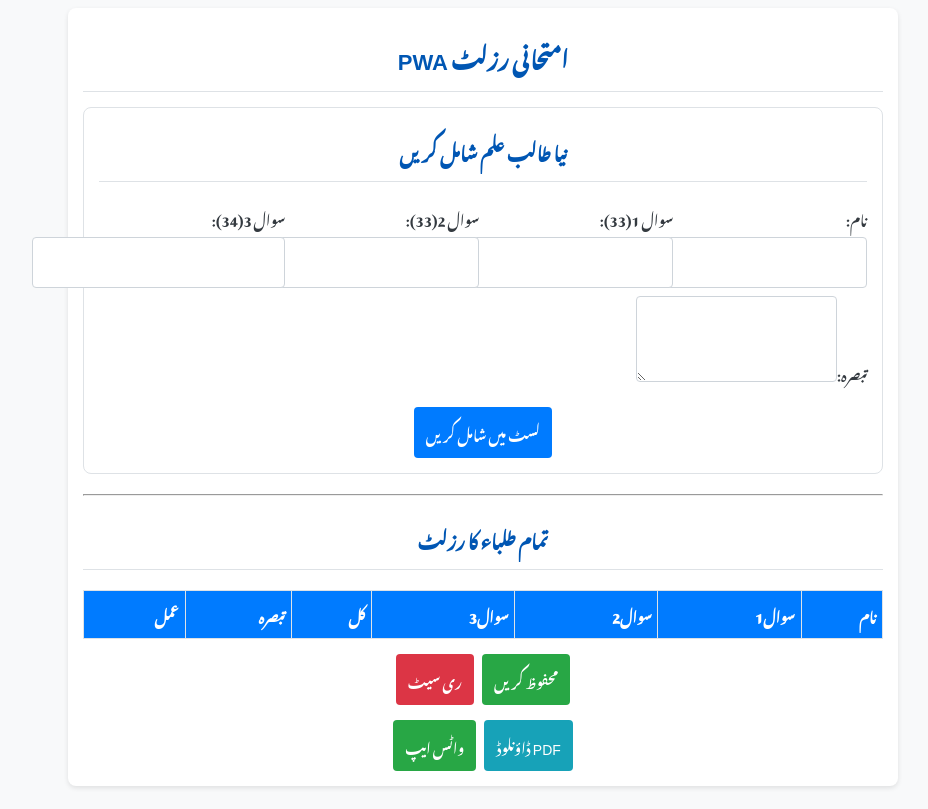
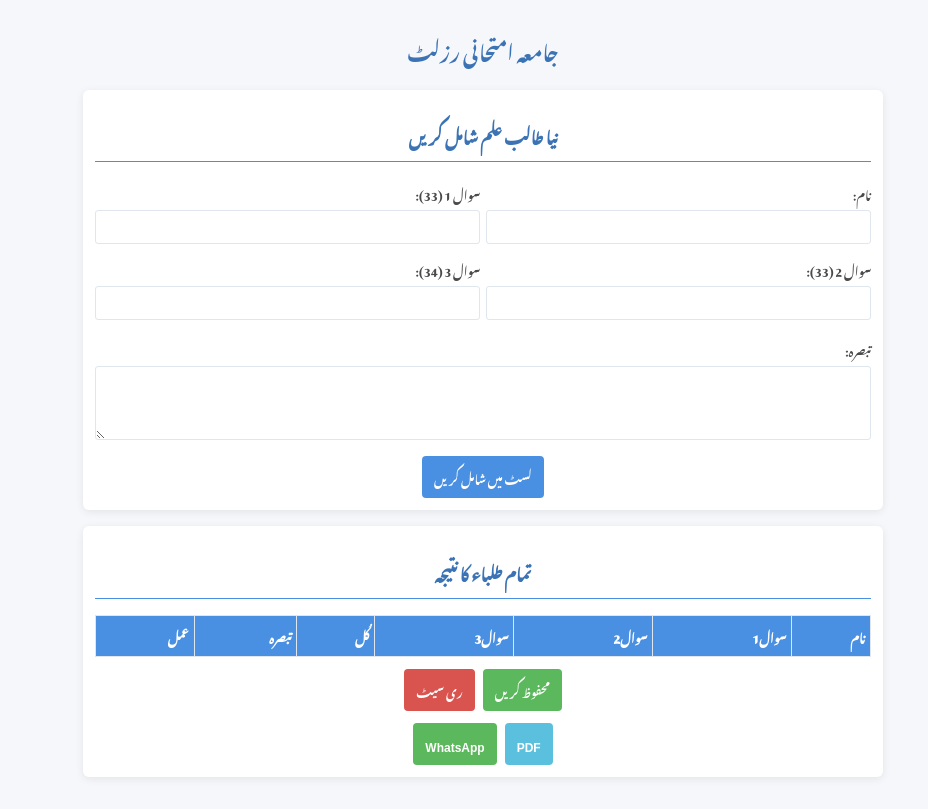
Before and after one commit to ali4634/hifaz-exam, a plain HTML site: page index.html in a window 1280 px wide. Shown: the whole page, without its empty margins (157-1085 px from the left). Drawn offline with nearby package versions, Linux system fonts and the light colour scheme; a web font is replaced by a local one.

Commit message:
Update index.html

```diff
--- a/index.html
+++ b/index.html
@@ -3,136 +3,234 @@
 <head>
     <meta charset="UTF-8">
     <meta name="viewport" content="width=device-width, initial-scale=1.0">
-    <title>امتحانی رزلٹ PWA</title>
+    <title>جدید امتحانی رزلٹ</title>
 
-
-    <!-- PWA کے لیے ضروری ٹیگز -->
     <link rel="manifest" href="manifest.json">
-    <meta name="theme-color" content="#007bff"/>
-    <link rel="apple-touch-icon" href="icons/icon-192x192.png">
+    <meta name="theme-color" content="#4a90e2"/>
+    <link rel="apple-touch-icon" href="icon-192x192.png">
 
     <script src="https://cdnjs.cloudflare.com/ajax/libs/jspdf/2.5.1/jspdf.umd.min.js"></script>
-    <script src="https://cdnjs.cloudflare.com/ajax/libs/jspdf-autotable/3.5.23/jspdf-autotable.min.js"></script>
+    <script src="https://cdnjs.cloudflare.com/ajax/libs/jspdf-autotable/3.8.1/jspdf-autotable.min.js"></script>
 
     <style>
-        @import url('https://fonts.googleapis.com/css2?family=Noto+Nastaliq+Urdu:wght@400;700&display=swap');
+        @import url('https://fonts.googleapis.com/css2?family=Noto+Nastaliq+Urdu:wght@400;600&display=swap');
 
+        :root {
+            --primary-color: #4a90e2; --secondary-color: #f5f7fa; --text-color: #4a4a4a;
+            --header-color: #3b73b5; --border-color: #e0e6ed; --white-color: #ffffff;
+            --danger-color: #d9534f; --success-color: #5cb85c; --info-color: #5bc0de;
+        }
         body {
             font-family: 'Noto Nastaliq Urdu', sans-serif;
-            background-color: #f8f9fa;
-            color: #343a40;
+            background-color: var(--secondary-color);
+            color: var(--text-color);
             margin: 0;
-            padding: 8px; /* مزید کم جگہ */
+            padding: 8px;
+            font-size: 13px;
         }
         .container {
-            max-width: 800px; /* کنٹینر کو چھوٹا کیا گیا */
+            max-width: 800px;
             margin: auto;
-            background-color: #ffffff;
-            padding: 15px; /* اندرونی جگہ کم کی گئی */
-            border-radius: 8px;
-            box-shadow: 0 2px 5px rgba(0,0,0,0.1);
+            padding: 8px;
         }
-        h1 { font-size: 22px; }
-        h2 { font-size: 18px; }
+        .card {
+            background-color: var(--white-color);
+            border-radius: 6px;
+            box-shadow: 0 2px 8px rgba(0,0,0,0.08);
+            padding: 12px;
+            margin-bottom: 16px;
+        }
         h1, h2 {
             text-align: center;
-            color: #0056b3;
-            border-bottom: 1px solid #dee2e6;
-            padding-bottom: 8px;
-            margin-top: 5px;
-            margin-bottom: 15px;
+            color: var(--header-color);
+            margin-bottom: 16px;
         }
-        #add-student-form {
-            padding: 15px;
-            border-radius: 8px;
-            border: 1px solid #dee2e6;
+        h1 {
+            font-size: 20px;
+            font-weight: 600;
+            margin-top: 8px;
         }
+        h2 {
+            font-size: 16px;
+            border-bottom: 1px solid var(--primary-color);
+            padding-bottom: 6px;
+        }
+
         .form-grid {
             display: grid;
-            grid-template-columns: repeat(auto-fit, minmax(160px, 1fr)); /* کم از کم چوڑائی کم کی گئی */
-            gap: 8px; /* فیلڈز کے درمیان فاصلہ کم کیا گیا */
+            grid-template-columns: 1fr 1fr;
+            gap: 6px;
         }
-        .form-group label { font-size: 14px; margin-bottom: 4px; }
-        .form-group input, .form-group textarea {
-            padding: 7px; /* فیلڈ کا سائز کم کیا گیا */
-            border-radius: 4px;
-            border: 1px solid #ced4da;
+        .form-group {
+            display: flex;
+            flex-direction: column;
+            margin-bottom: 4px;
+        }
+        .form-group.full-width {
+            grid-column: 1 / -1;
+            margin-top: 4px;
+        }
+
+        .form-group label {
+            margin-bottom: 2px;
+            font-size: 12px;
+            font-weight: 600;
+        }
+        .form-group input {
+            padding: 4px 6px;
+            height: 24px;
+            border-radius: 3px;
+            border: 1px solid var(--border-color);
             font-family: inherit;
-            font-size: 14px;
+            font-size: 12px;
         }
+        .form-group textarea {
+            padding: 6px 8px;
+            min-height: 40px;
+            border-radius: 3px;
+            border: 1px solid var(--border-color);
+            font-family: inherit;
+            font-size: 12px;
+            resize: vertical;
+        }
+
         table {
             width: 100%;
             border-collapse: collapse;
-            margin-top: 20px;
-            font-size: 14px; /* ٹیبل کا فونٹ سائز کم کیا گیا */
+            font-size: 12px;
         }
         th, td {
-            border: 1px solid #dee2e6;
-            padding: 6px; /* ٹیبل خانوں کا سائز کم کیا گیا */
+            border: 1px solid var(--border-color);
+            padding: 5px;
             text-align: right;
             vertical-align: middle;
         }
-        th { background-color: #007bff; color: white; }
-        td:nth-child(6) { max-width: 180px; word-wrap: break-word; } /* تبصرہ کالم */
+        thead {
+            background-color: var(--primary-color);
+            color: var(--white-color);
+        }
+        tbody tr:nth-child(even) {
+            background-color: #f9fafb;
+        }
+        td:nth-child(5) {
+            font-weight: 600;
+        }
+
         .btn {
-            padding: 8px 12px; /* بٹن کا سائز کم کیا گیا */
+            padding: 6px 12px;
             border-radius: 4px;
-            font-size: 14px;
+            font-size: 12px;
             cursor: pointer;
             border: none;
             color: white;
             font-family: inherit;
+            font-weight: 600;
+            white-space: nowrap;
         }
-        .btn-danger-small { padding: 4px 8px; font-size: 12px; }
-        .btn-primary { background-color: #007bff; }
-        .btn-success { background-color: #28a745; }
-        .btn-danger { background-color: #dc3545; }
-        .btn-info { background-color: #17a2b8; }
+        .btn-danger-small {
+            padding: 3px 6px;
+            font-size: 10px;
+        }
+        .btn-primary {
+            background-color: var(--primary-color);
+        }
+        .btn-success {
+            background-color: var(--success-color);
+        }
+        .btn-danger {
+            background-color: var(--danger-color);
+        }
+        .btn-info {
+            background-color: var(--info-color);
+        }
         .button-group {
-            margin-top: 15px;
+            margin-top: 12px;
             display: flex;
             justify-content: center;
-            gap: 8px; /* بٹنوں میں فاصلہ کم کیا گیا */
+            gap: 8px;
             flex-wrap: wrap;
+        }
+
+        /* Responsive adjustments */
+        @media (max-width: 600px) {
+            .form-grid {
+                grid-template-columns: 1fr;
+            }
+            .container {
+                padding: 5px;
+            }
+            .card {
+                padding: 10px;
+            }
+            table {
+                font-size: 11px;
+            }
+            th, td {
+                padding: 4px 3px;
+            }
+            .btn {
+                padding: 5px 8px;
+                font-size: 11px;
+            }
+        }
+
+        @media (max-width: 400px) {
+            h1 {
+                font-size: 18px;
+            }
+            h2 {
+                font-size: 15px;
+            }
+            .button-group {
+                gap: 6px;
+            }
         }
     </style>
 </head>
 <body>
     <div class="container">
-        <h1>امتحانی رزلٹ PWA</h1>
-        <div id="add-student-form">
+        <h1>جامعہ امتحانی رزلٹ</h1>
+        <div class="card">
             <h2>نیا طالب علم شامل کریں</h2>
             <div class="form-grid">
                 <div class="form-group"><label for="studentName">نام:</label><input type="text" id="studentName"></div>
-                <div class="form-group"><label for="q1Marks">سوال 1(33):</label><input type="number" id="q1Marks" max="33"></div>
-                <div class="form-group"><label for="q2Marks">سوال 2(33):</label><input type="number" id="q2Marks" max="33"></div>
-                <div class="form-group"><label for="q3Marks">سوال 3(34):</label><input type="number" id="q3Marks" max="34"></div>
+                <div class="form-group"><label for="q1Marks">سوال 1 (33):</label><input type="number" id="q1Marks" max="33"></div>
+                <div class="form-group"><label for="q2Marks">سوال 2 (33):</label><input type="number" id="q2Marks" max="33"></div>
+                <div class="form-group"><label for="q3Marks">سوال 3 (34):</label><input type="number" id="q3Marks" max="34"></div>
+                <div class="form-group full-width"><label for="comments">تبصرہ:</label><textarea id="comments" rows="2"></textarea></div>
             </div>
-            <div class="form-group" style="margin-top: 8px;"><label for="comments">تبصرہ:</label><textarea id="comments" rows="2"></textarea></div>
-            <div style="text-align: center; margin-top: 15px;">
+            <div style="text-align: center; margin-top: 12px;">
                 <button class="btn btn-primary" onclick="addStudent()">لسٹ میں شامل کریں</button>
             </div>
         </div>
-        <hr style="margin: 20px 0;">
-        <h2>تمام طلباء کا رزلٹ</h2>
+
+        <div class="card">
+            <h2>تمام طلباء کا نتیجہ</h2>
+            <div style="overflow-x: auto;">
                 <table id="studentsTable">
-            <thead><tr><th>نام</th><th>سوال1</th><th>سوال2</th><th>سوال3</th><th>کل</th><th>تبصرہ</th><th>عمل</th></tr></thead>
+                    <thead><tr><th>نام</th><th>سوال1</th><th>سوال2</th><th>سوال3</th><th>کُل</th><th>تبصرہ</th><th>عمل</th></tr></thead>
                     <tbody></tbody>
                 </table>
+            </div>
              <div class="button-group">
                 <button class="btn btn-success" onclick="saveData()">محفوظ کریں</button>
                 <button class="btn btn-danger" onclick="resetAllData()">ری سیٹ</button>
             </div>
             <div class="button-group">
-             <button class="btn btn-info" onclick="generatePdf()">PDF ڈاؤنلوڈ</button>
-             <button class="btn btn-success" onclick="shareOnWhatsApp()">واٹس ایپ</button>
+                 <button class="btn btn-info" onclick="generatePdf()">PDF</button>
+                 <button class="btn btn-success" onclick="shareOnWhatsApp()">WhatsApp</button>
             </div>
         </div>
+    </div>
+
 <script>
     if ('serviceWorker' in navigator) {
-        window.addEventListener('load', () => { navigator.serviceWorker.register('sw.js').then(reg => console.log('SW registered.')).catch(err => console.log('SW registration failed: ', err)); });
+        window.addEventListener('load', () => {
+            navigator.serviceWorker.register('sw.js').catch(err => console.log('SW reg failed: ', err));
+        });
     }
     document.addEventListener('DOMContentLoaded', loadStudents);
+
     function addStudent() {
         const name = document.getElementById('studentName').value.trim();
         const q1 = parseInt(document.getElementById('q1Marks').value) || 0;
@@ -141,22 +239,52 @@
         const comments = document.getElementById('comments').value.trim();
         if (!name) { alert('براہ کرم طالب علم کا نام درج کریں۔'); return; }
         displayStudentInTable({ name, q1, q2, q3, total: q1 + q2 + q3, comments });
-        document.getElementById('add-student-form').reset();
+        document.getElementById('studentName').value = '';
+        document.getElementById('q1Marks').value = '';
+        document.getElementById('q2Marks').value = '';
+        document.getElementById('q3Marks').value = '';
+        document.getElementById('comments').value = '';
     }
+
     function displayStudentInTable(student) {
         const row = document.querySelector("#studentsTable tbody").insertRow();
-        row.innerHTML = `<td>${student.name}</td><td>${student.q1}</td><td>${student.q2}</td><td>${student.q3}</td><td><b>${student.total}</b></td><td>${student.comments}</td><td><button class="btn btn-danger btn-danger-small" onclick="deleteRow(this)">حذف</button></td>`;
+        row.innerHTML = `
+            <td>${student.name}</td>
+            <td>${student.q1}</td>
+            <td>${student.q2}</td>
+            <td>${student.q3}</td>
+            <td><b>${student.total}</b></td>
+            <td>${student.comments}</td>
+            <td><button class="btn btn-danger btn-danger-small" onclick="deleteRow(this)">حذف</button></td>
+        `;
     }
-    function deleteRow(btn) { if (confirm('کیا آپ واقعی اس طالب علم کو حذف کرنا چاہتے ہیں؟')) { btn.closest('tr').remove(); } }
+
+    function deleteRow(btn) {
+        if (confirm('کیا آپ واقعی اس طالب علم کو حذف کرنا چاہتے ہیں؟')) {
+            btn.closest('tr').remove();
+        }
+    }
+
     function saveData() {
-        const data = Array.from(document.querySelectorAll("#studentsTable tbody tr")).map(row => ({ name: row.cells[0].innerText, q1: row.cells[1].innerText, q2: row.cells[2].innerText, q3: row.cells[3].innerText, total: row.cells[4].innerText, comments: row.cells[5].innerText }));
+        const data = Array.from(document.querySelectorAll("#studentsTable tbody tr")).map(row => ({
+            name: row.cells[0].innerText,
+            q1: row.cells[1].innerText,
+            q2: row.cells[2].innerText,
+            q3: row.cells[3].innerText,
+            total: row.cells[4].innerText,
+            comments: row.cells[5].innerText
+        }));
         localStorage.setItem('examStudentsData', JSON.stringify(data));
         alert('ڈیٹا کامیابی سے محفوظ ہو گیا ہے!');
     }
+
     function loadStudents() {
         const data = localStorage.getItem('examStudentsData');
-        if (data) { JSON.parse(data).forEach(s => displayStudentInTable(s)); }
+        if (data) {
+            JSON.parse(data).forEach(s => displayStudentInTable(s));
         }
+    }
+
     function resetAllData() {
         if (confirm('کیا آپ واقعی تمام ڈیٹا مستقل طور پر حذف کرنا چاہتے ہیں؟')) {
             localStorage.removeItem('examStudentsData');
@@ -164,20 +292,74 @@
             alert('تمام ڈیٹا حذف کر دیا گیا ہے۔');
         }
     }
+
     function shareOnWhatsApp() {
         const rows = document.querySelectorAll("#studentsTable tbody tr");
-        if (rows.length === 0) { alert("شیئر کرنے کے لیے کوئی ڈیٹا نہیں ہے۔"); return; }
-        let msg = "السلام علیکم\n*امتحانی رزلٹ کا خلاصہ*\n\n" + Array.from(rows).map((row, i) => `${i + 1}. *${row.cells[0].innerText}*: ${row.cells[4].innerText} نمبر`).join('\n');
-        window.open(`https://wa.me/?text=${encodeURIComponent(msg)}`, '_blank');
+        if (rows.length === 0) {
+            alert("شیئر کرنے کے لیے کوئی ڈیٹا نہیں ہے۔");
+            return;
         }
+
+        let messages = Array.from(rows).map((row, i) => {
+            let studentMsg = `${i + 1}. *${row.cells[0].innerText}*: ${row.cells[4].innerText} نمبر`;
+            const comment = row.cells[5].innerText.trim();
+            if (comment) { studentMsg += `\n   تبصرہ: ${comment}`; }
+            return studentMsg;
+        });
+        const fullMessage = "السلام علیکم\n*امتحانی رزلٹ کا خلاصہ*\n\n" + messages.join('\n\n');
+        window.open(`https://wa.me/?text=${encodeURIComponent(fullMessage)}`, '_blank');
+    }
+
     function generatePdf() {
-        alert('پی ڈی ایف تیار کیا جا رہا ہے۔۔۔');
+        if (document.querySelectorAll("#studentsTable tbody tr").length === 0) {
+            alert("PDF بنانے کے لیے کوئی ڈیٹا نہیں ہے۔");
+            return;
+        }
+
         const { jsPDF } = window.jspdf;
         const doc = new jsPDF();
-        doc.setFontSize(20).text("تمام طلباء کا رزلٹ", doc.internal.pageSize.width / 2, 15, { align: 'center' });
-        doc.setFontSize(10).text(new Date().toLocaleDateString(), doc.internal.pageSize.width / 2, 22, { align: 'center' });
-        doc.autoTable({ html: '#studentsTable', startY: 30, theme: 'grid', headStyles: { fillColor: [0, 123, 255], halign: 'center' }, styles: { font: 'sans-serif', halign: 'right' }, columnStyles: { 0: { halign: 'right' } }, didParseCell: (data) => { if (data.column.index === 6) data.cell.text = ''; } });
-        doc.save('طلباء-کا-رزلٹ.pdf');
+        doc.setFont('sans-serif');
+
+        // Title
+        doc.setFontSize(16);
+        doc.text("تمام طلباء کا نتیجہ", doc.internal.pageSize.width / 2, 15, { align: 'center' });
+
+        // Table data
+        const headers = [['عمل', 'تبصرہ', 'کُل', 'سوال3', 'سوال2', 'سوال1', 'نام']];
+        const body = Array.from(document.querySelectorAll("#studentsTable tbody tr")).map(row => [
+            '',
+            row.cells[5].innerText,
+            row.cells[4].innerText,
+            row.cells[3].innerText,
+            row.cells[2].innerText,
+            row.cells[1].innerText,
+            row.cells[0].innerText
+        ]);
+
+        // Generate table
+        doc.autoTable({
+            head: headers,
+            body: body,
+            startY: 20,
+            theme: 'grid',
+            headStyles: {
+                fillColor: [74, 144, 226],
+                halign: 'center',
+                font: 'sans-serif',
+                fontSize: 10
+            },
+            styles: {
+                font: 'sans-serif',
+                halign: 'right',
+                cellPadding: 2,
+                fontSize: 9
+            },
+            didParseCell: function(data) {
+                data.cell.styles.halign = 'right';
+            }
+        });
+
+        doc.save('طلباء-کا-نتیجہ.pdf');
     }
 </script>
 </body>
```
Lines whose indentation alone changed are shown as unchanged.
